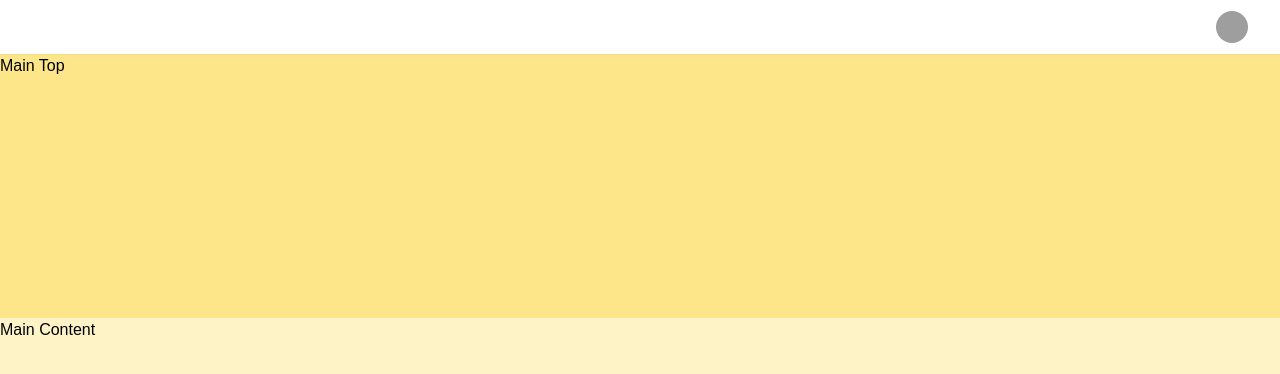
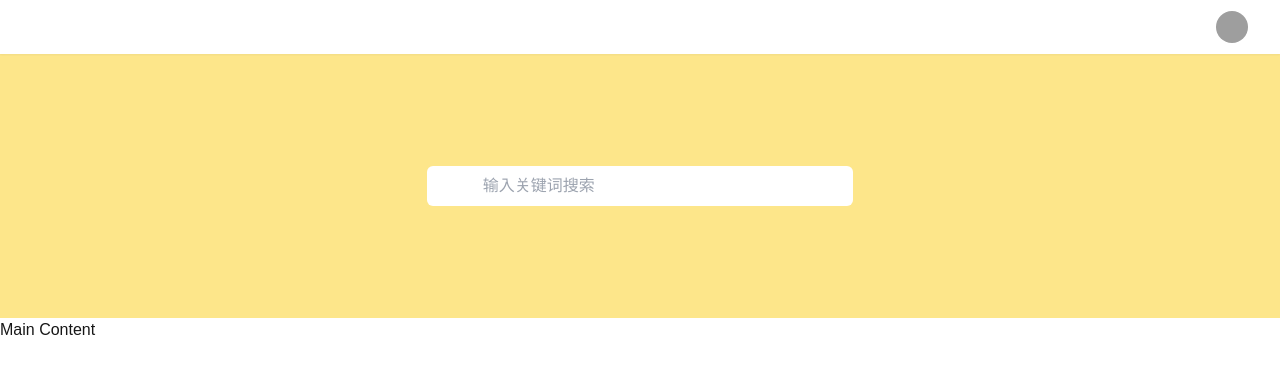
Before and after one commit to shaw996/nextapp, a Next.js app: page / in a window 1280 px wide. Shown: the top 374 px of the page. Built offline with nearby package versions, Linux system fonts and the light colour scheme; grey boxes are pictures that could not be loaded.

Commit message:
feat(proj): 🚀 home page

```diff
--- a/app/page.tsx
+++ b/app/page.tsx
@@ -1,8 +1,10 @@
+'use client';
+
 import Image from 'next/image';
 
 export default function Home() {
   return (
-    <div className="HomeWrapper min-h-scree text-black">
+    <div className="HomeWrapper min-h-screen">
       <header className="HomeHeader sticky top-0 left-0 flex items-center w-full h-hd px-8 bg-white shadow-sm">
         <h3 className="text-lg font-semibold"></h3>
         <Image
@@ -14,87 +16,18 @@ export default function Home() {
           height={32}
         />
       </header>
-      <main className="HomeMain grid grid-rows-[264px_1fr] w-full h-screen">
-        <div className="HomeMainTop w-full h-full bg-amber-200">Main Top</div>
-        <div className="HomeMainContent w-full h-screen bg-amber-100">Main Content</div>
+      <main className="HomeMain grid grid-rows-[264px_1fr] w-full">
+        <div className="HomeMainTop flex flex-col justify-center items-center w-full h-full bg-amber-200">
+          <div className="Search w-full text-center">
+            <input
+              type="text"
+              placeholder="输入关键词搜索"
+              className="w-1/3 h-10 px-14 rounded-md focus:outline-none"
+            />
+          </div>
+        </div>
+        <div className="HomeMainContent w-full">Main Content</div>
       </main>
     </div>
-    // <div className="grid grid-rows-[20px_1fr_20px] items-center justify-items-center min-h-screen p-8 pb-20 gap-16 sm:p-20 font-[family-name:var(--font-geist-sans)]">
-    //   <main className="flex flex-col gap-8 row-start-2 items-center sm:items-start">
-    //     <Image
-    //       className="dark:invert"
-    //       src="/next.svg"
-    //       alt="Next.js logo"
-    //       width={180}
-    //       height={38}
-    //       priority
-    //     />
-    //     <ol className="list-inside list-decimal text-sm text-center sm:text-left font-[family-name:var(--font-geist-mono)]">
-    //       <li className="mb-2">
-    //         Get started by editing{' '}
-    //         <code className="bg-black/[.05] dark:bg-white/[.06] px-1 py-0.5 rounded font-semibold">
-    //           app/page.tsx
-    //         </code>
-    //         .
-    //       </li>
-    //       <li>Save and see your changes instantly.</li>
-    //     </ol>
-
-    //     <div className="flex gap-4 items-center flex-col sm:flex-row">
-    //       <a
-    //         className="rounded-full border border-solid border-transparent transition-colors flex items-center justify-center bg-foreground text-background gap-2 hover:bg-[#383838] dark:hover:bg-[#ccc] text-sm sm:text-base h-10 sm:h-12 px-4 sm:px-5"
-    //         href="https://vercel.com/new?utm_source=create-next-app&utm_medium=appdir-template-tw&utm_campaign=create-next-app"
-    //         target="_blank"
-    //         rel="noopener noreferrer"
-    //       >
-    //         <Image
-    //           className="dark:invert"
-    //           src="/vercel.svg"
-    //           alt="Vercel logomark"
-    //           width={20}
-    //           height={20}
-    //         />
-    //         Deploy now
-    //       </a>
-    //       <a
-    //         className="rounded-full border border-solid border-black/[.08] dark:border-white/[.145] transition-colors flex items-center justify-center hover:bg-[#f2f2f2] dark:hover:bg-[#1a1a1a] hover:border-transparent text-sm sm:text-base h-10 sm:h-12 px-4 sm:px-5 sm:min-w-44"
-    //         href="https://nextjs.org/docs?utm_source=create-next-app&utm_medium=appdir-template-tw&utm_campaign=create-next-app"
-    //         target="_blank"
-    //         rel="noopener noreferrer"
-    //       >
-    //         Read our docs
-    //       </a>
-    //     </div>
-    //   </main>
-    //   <footer className="row-start-3 flex gap-6 flex-wrap items-center justify-center">
-    //     <a
-    //       className="flex items-center gap-2 hover:underline hover:underline-offset-4"
-    //       href="https://nextjs.org/learn?utm_source=create-next-app&utm_medium=appdir-template-tw&utm_campaign=create-next-app"
-    //       target="_blank"
-    //       rel="noopener noreferrer"
-    //     >
-    //       <Image aria-hidden src="/file.svg" alt="File icon" width={16} height={16} />
-    //       Learn
-    //     </a>
-    //     <a
-    //       className="flex items-center gap-2 hover:underline hover:underline-offset-4"
-    //       href="https://vercel.com/templates?framework=next.js&utm_source=create-next-app&utm_medium=appdir-template-tw&utm_campaign=create-next-app"
-    //       target="_blank"
-    //       rel="noopener noreferrer"
-    //     >
-    //       <Image aria-hidden src="/window.svg" alt="Window icon" width={16} height={16} />
-    //       Examples
-    //     </a>
-    //     <a
-    //       className="flex items-center gap-2 hover:underline hover:underline-offset-4"
-    //       href="https://nextjs.org?utm_source=create-next-app&utm_medium=appdir-template-tw&utm_campaign=create-next-app"
-    //       target="_blank"
-    //       rel="noopener noreferrer"
-    //     >
-    //       <Image aria-hidden src="/globe.svg" alt="Globe icon" width={16} height={16} />
-    //       Go to nextjs.org →
-    //     </a>
-    //   </footer>
-    // </div>
   );
 }
--- a/package.json
+++ b/package.json
@@ -12,6 +12,7 @@
     "eslint:fix": "npx eslint --fix --ext .js,.ts,.jsx,.tsx,.vue ."
   },
   "dependencies": {
+    "motion": "11.11.14",
     "next": "15.0.3",
     "react": "18.3.1",
     "react-dom": "18.3.1"
```
Also changed, not shown: 1 other file (tests, documents, lock files or other folders).
